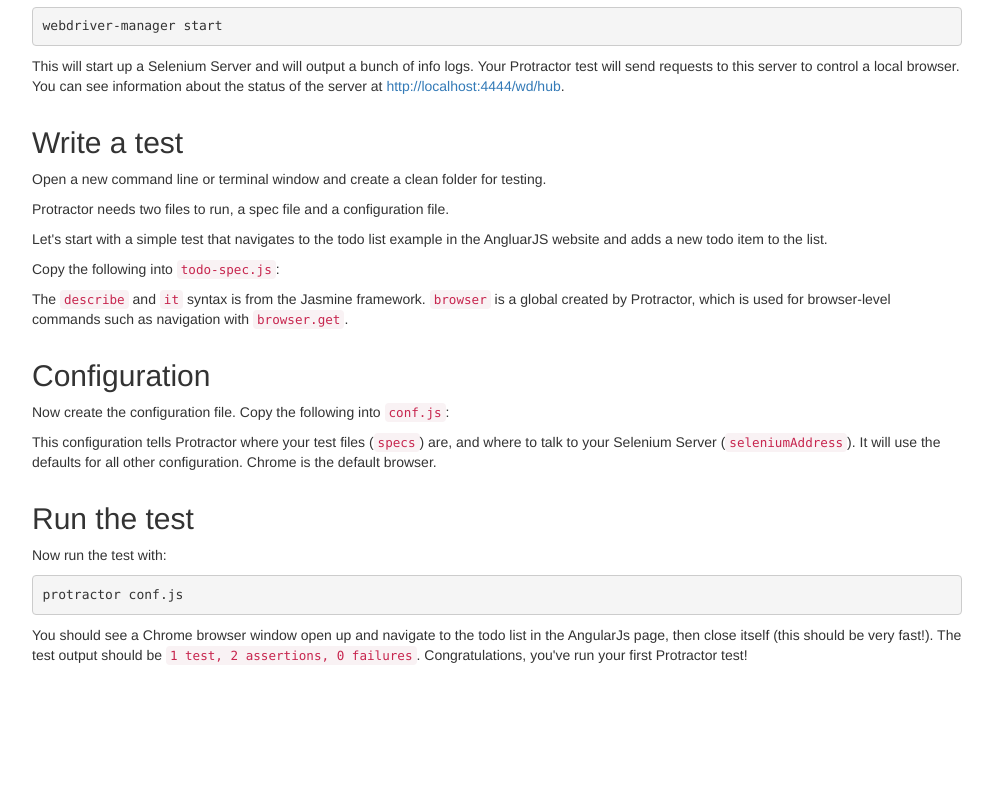
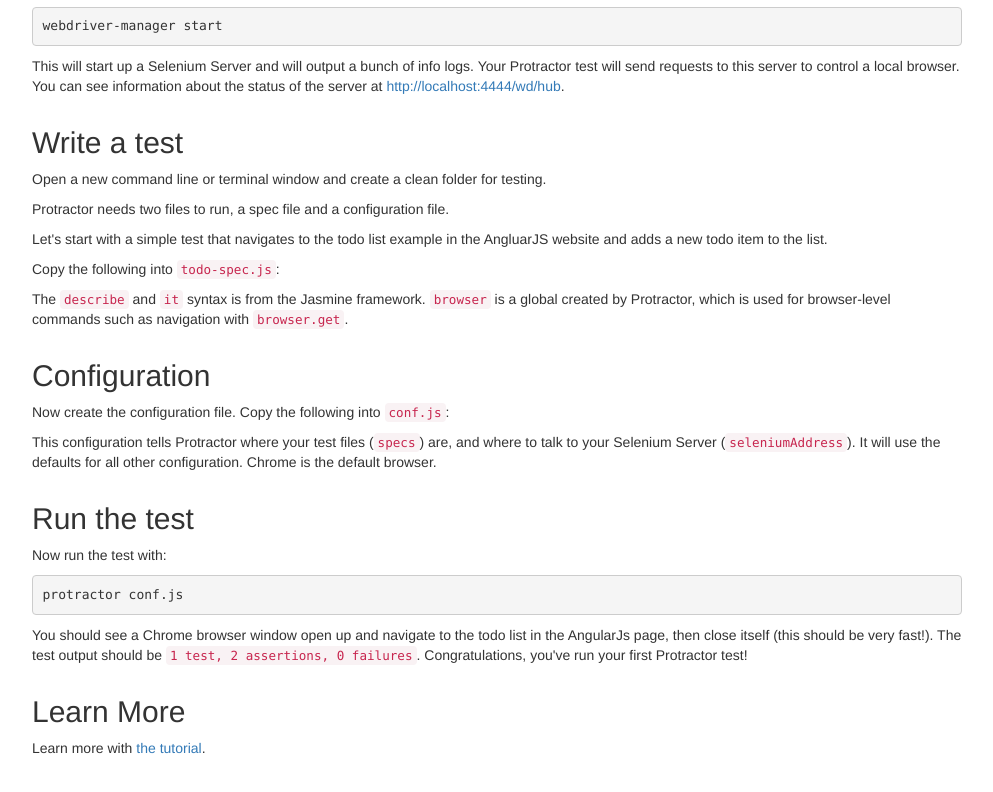
Before and after one commit to andresdominguez/protractor-website, a website: page index.html in a window 1280 px wide. Shown: the part 814-1606 px from the top of the page, without its empty margins (143-1136 px from the left). Before the commit the page ends 1539 px from the top, so only its background shows below. Drawn offline with nearby package versions, Linux system fonts and the light colour scheme.

Commit message:
Add tutorial

```diff
--- a/index.html
+++ b/index.html
@@ -196,6 +196,14 @@
       </p>
     </div>
   </div>
+  <div class="row">
+    <div class="col-md-12">
+      <h2>Learn More</h2>
+      <p>Learn more with
+        <a href="https://github.com/angular/protractor/blob/master/docs/tutorial.md">the tutorial</a>.
+      </p>
+    </div>
+  </div>
 </div>
 <script src="//ajax.googleapis.com/ajax/libs/jquery/1.11.1/jquery.min.js"></script>
 <script src="https://ajax.googleapis.com/ajax/libs/angularjs/1.3.0-beta.15/angular.min.js"></script>
```
